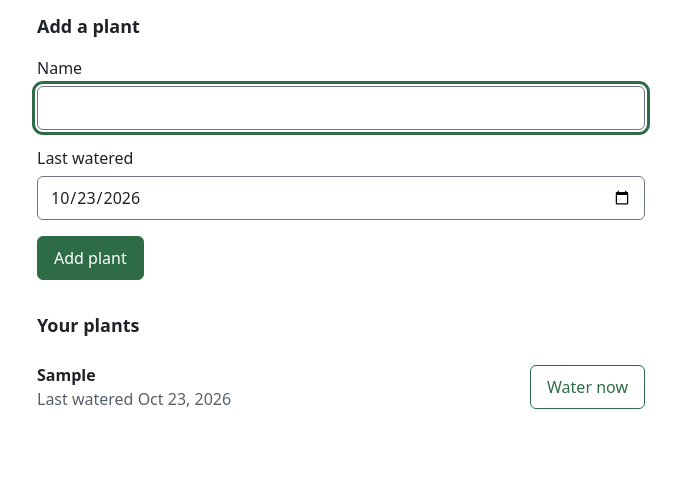
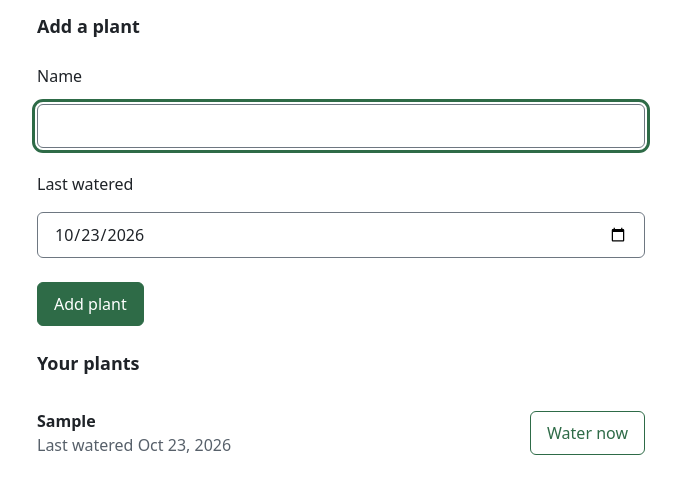
Before and after one commit to blitzy-build-in-public/insurepilot-1097d984, a plain HTML site: page index.html in a window 1280 px wide. Both pictures are taken after typing "Sample" into the empty fields and a click on the button "Add plant". Shown: the part 63-556 px from the top of the page, without its empty margins (299-980 px from the left). Drawn offline with Linux system fonts and the light colour scheme.

Commit message:
Use the background token for Add plant text and align styles.css spacing
- button[type="submit"]: the text colour now references var(--background)
  instead of repeating its #ffffff literal, so colour values live only in
  the :root tokens.
- Spacing now derives from the 1rem and 1.5rem dimensions:
  - form gap: 1.5rem.
  - section gap: 1rem, with a 1.5rem block-start margin.
  - .field, .plant, .notices and .notice: 1rem gaps and padding.
- Inputs and buttons centre the 1.5rem line box inside the 2.75rem
  minimum height (padding-block: calc((2.75rem - 1.5rem) / 2 - 1px)).
  Inputs use 1rem inline padding.
- [aria-invalid="true"] keeps 1px less padding per side, so its 2px
  border leaves the box size unchanged.

```diff
--- a/styles.css
+++ b/styles.css
@@ -78,20 +78,20 @@ h2 {
 form {
   display: flex;
   flex-direction: column;
-  gap: 1rem;
+  gap: 1.5rem;
 }
 
 section {
   display: flex;
   flex-direction: column;
-  gap: 0.75rem;
-  margin-block-start: 2rem;
+  gap: 1rem;
+  margin-block-start: 1.5rem;
 }
 
 .field {
   display: flex;
   flex-direction: column;
-  gap: 0.375rem;
+  gap: 1rem;
 }
 
 label {
@@ -108,8 +108,10 @@ input {
      horizontal overflow. */
   min-width: 0;
   min-height: 2.75rem;
-  padding-block: 0.5rem;
-  padding-inline: 0.75rem;
+  /* Centres the 1.5rem line box in the 2.75rem target, inside the 1px
+     border. */
+  padding-block: calc((2.75rem - 1.5rem) / 2 - 1px);
+  padding-inline: 1rem;
   border: 1px solid var(--control-border);
   border-radius: var(--radius);
   background: var(--background);
@@ -122,7 +124,7 @@ input {
 button[type="submit"],
 .plant__water {
   min-height: 2.75rem;
-  padding-block: 0.5rem;
+  padding-block: calc((2.75rem - 1.5rem) / 2 - 1px);
   padding-inline: 1rem;
   border: 1px solid var(--accent);
   border-radius: var(--radius);
@@ -132,7 +134,7 @@ button[type="submit"],
 button[type="submit"] {
   align-self: flex-start;
   background: var(--accent);
-  color: #ffffff;
+  color: var(--background);
 }
 
 .plant__water {
@@ -171,8 +173,8 @@ button[type="submit"] {
   display: flex;
   flex-wrap: wrap;
   align-items: center;
-  gap: 0.5rem 1rem;
-  padding-block: 0.75rem;
+  gap: 1rem;
+  padding-block: 1rem;
 }
 
 .plant + .plant {
@@ -205,13 +207,12 @@ button[type="submit"] {
 .notices {
   display: flex;
   flex-direction: column;
-  gap: 0.75rem;
+  gap: 1rem;
 }
 
 .notice {
   margin: 0;
-  padding-block: 0.75rem;
-  padding-inline: 1rem;
+  padding: 1rem;
   border-inline-start: 4px solid var(--muted);
   border-radius: var(--radius);
   background: var(--surface);
@@ -238,8 +239,8 @@ button[type="submit"] {
 /* The 1px-thicker border is offset by 1px less padding, so the box keeps
    its size. */
 [aria-invalid="true"] {
-  padding-block: calc(0.5rem - 1px);
-  padding-inline: calc(0.75rem - 1px);
+  padding-block: calc((2.75rem - 1.5rem) / 2 - 2px);
+  padding-inline: calc(1rem - 1px);
   border: 2px solid var(--text);
 }
 
```
